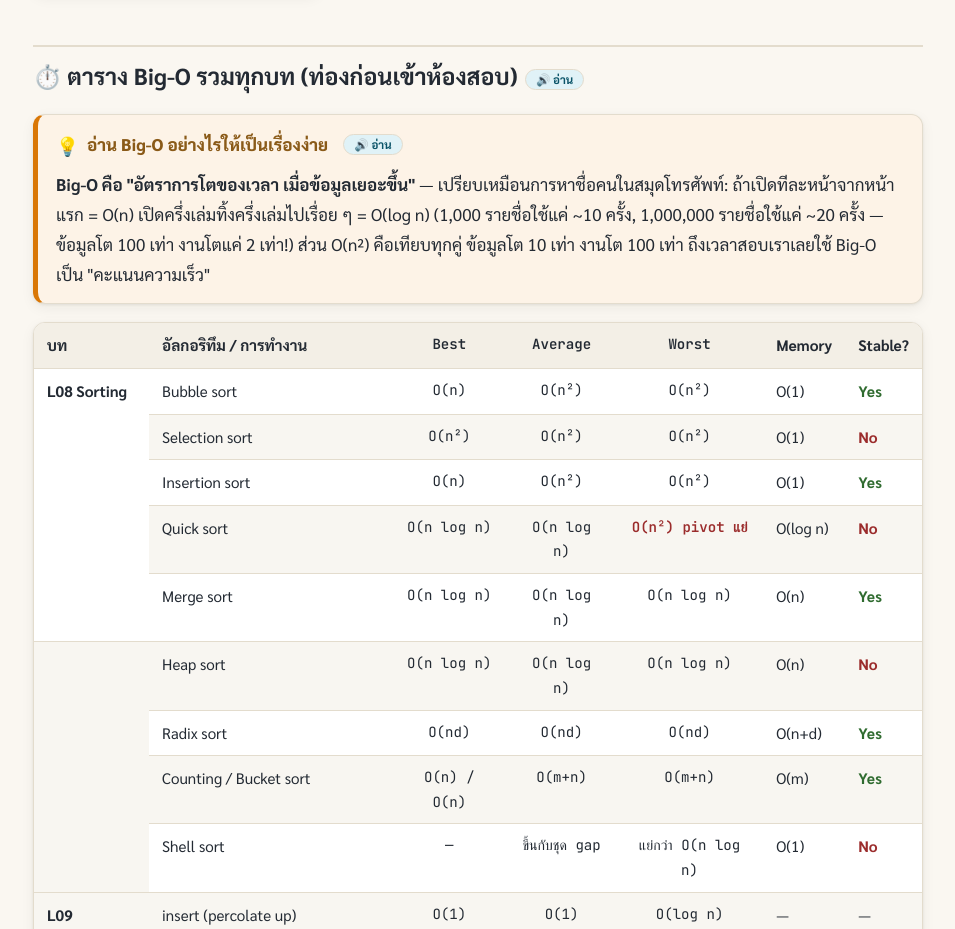
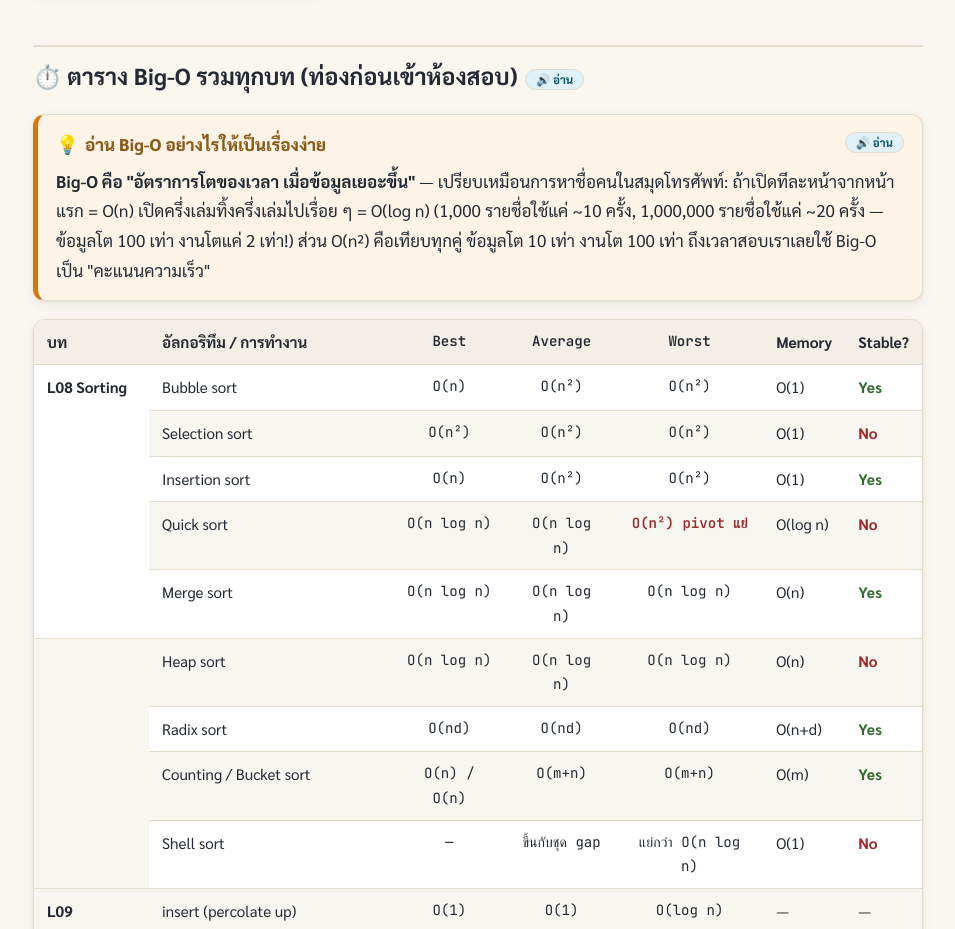
Before and after one commit to NiabKungg/dsa-final-review, a plain HTML site: page index.html in a window 1280 px wide. Shown: the part 1560-2489 px from the top of the page, without its empty margins (301-1256 px from the left). Drawn offline with Linux system fonts and the light colour scheme.

Commit message:
แก้ layout กล่องโจทย์ Drill: box-title เลิกใช้ flex (ทำข้อความยาวแตกเป็น 2 คอลัมน์) → flow-root จัด inline ปกติ + ปุ่ม TTS ลอยชิดขวาบน (prepend + float right) ตามรายงานบั๊ก

```diff
--- a/assets/style.css
+++ b/assets/style.css
@@ -169,8 +169,10 @@ hr.sep { border: none; border-top: 1px dashed var(--line); margin: 2em 0; }
   background: var(--card); border: 1px solid var(--line); border-left: 5px solid var(--accent);
   border-radius: var(--radius); padding: 14px 18px; margin: 18px 0; box-shadow: var(--shadow);
 }
-.box .box-title { font-weight: 800; display: flex; align-items: center; gap: 8px; margin-bottom: 6px; }
-.box .box-title .em { font-size: 1.15rem; }
+.box .box-title { font-weight: 800; display: flow-root; line-height: 1.55; margin-bottom: 6px; }
+.box .box-title .em { font-size: 1.15rem; margin-right: 6px; }
+/* ปุ่มอ่านออกเสียงในหัวข้อกล่อง: ลอยชิดขวาบน ไม่ดันข้อความให้หักบรรทัดผิดรูป */
+.box-title .tts-btn { float: right; margin-top: 3px; margin-left: 10px; }
 .box p:first-child { margin-top: 0; }
 .box p:last-child { margin-bottom: 0; }
 .box.analogy { border-left-color: #d97706; background: var(--warn-bg); }
--- a/assets/tts.js
+++ b/assets/tts.js
@@ -438,10 +438,10 @@
       box.__anchor = h3;
       h3.appendChild(makeBtn(box, stripEmoji(h3.textContent).slice(0, 60), 'tts-sub'));
     });
-    /* กล่องพื้นฐาน/เปรียบเทียบ/แนวข้อสอบ — อ่านเฉพาะกล่องนั้น */
+    /* กล่องพื้นฐาน/เปรียบเทียบ/แนวข้อสอบ — อ่านเฉพาะกล่องนั้น (ปุ่มขึ้นหน้าสุดเพื่อ float ชิดขวาบน) */
     document.querySelectorAll('main .box > .box-title').forEach((t) => {
       const box = t.parentElement;
-      t.appendChild(makeBtn(box, stripEmoji(t.textContent).slice(0, 50)));
+      t.prepend(makeBtn(box, stripEmoji(t.textContent).slice(0, 50)));
     });
     /* เฉลย — กดอ่านเฉลยได้ทันที (ไม่พับ/กางกล่อง) */
     document.querySelectorAll('main details.sol > summary').forEach((s) => {
```
